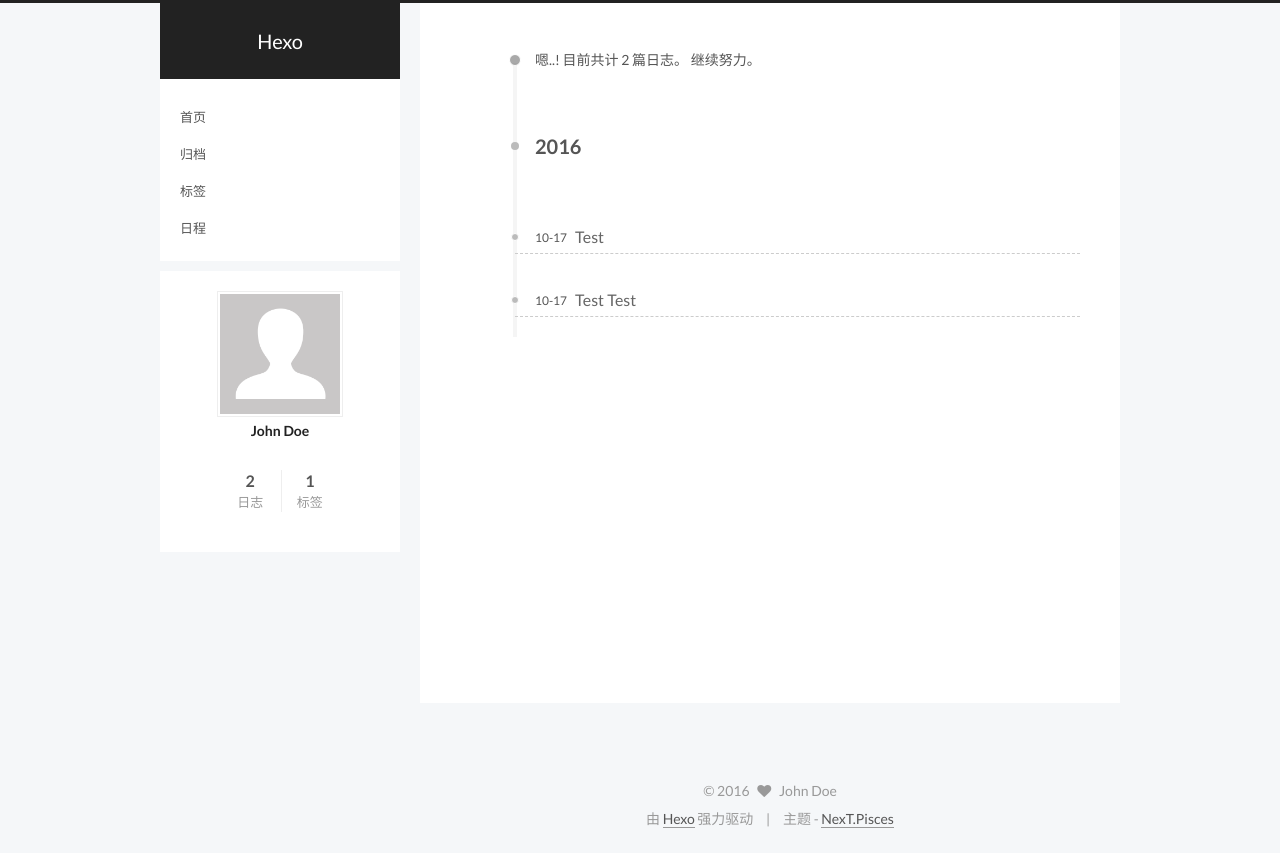
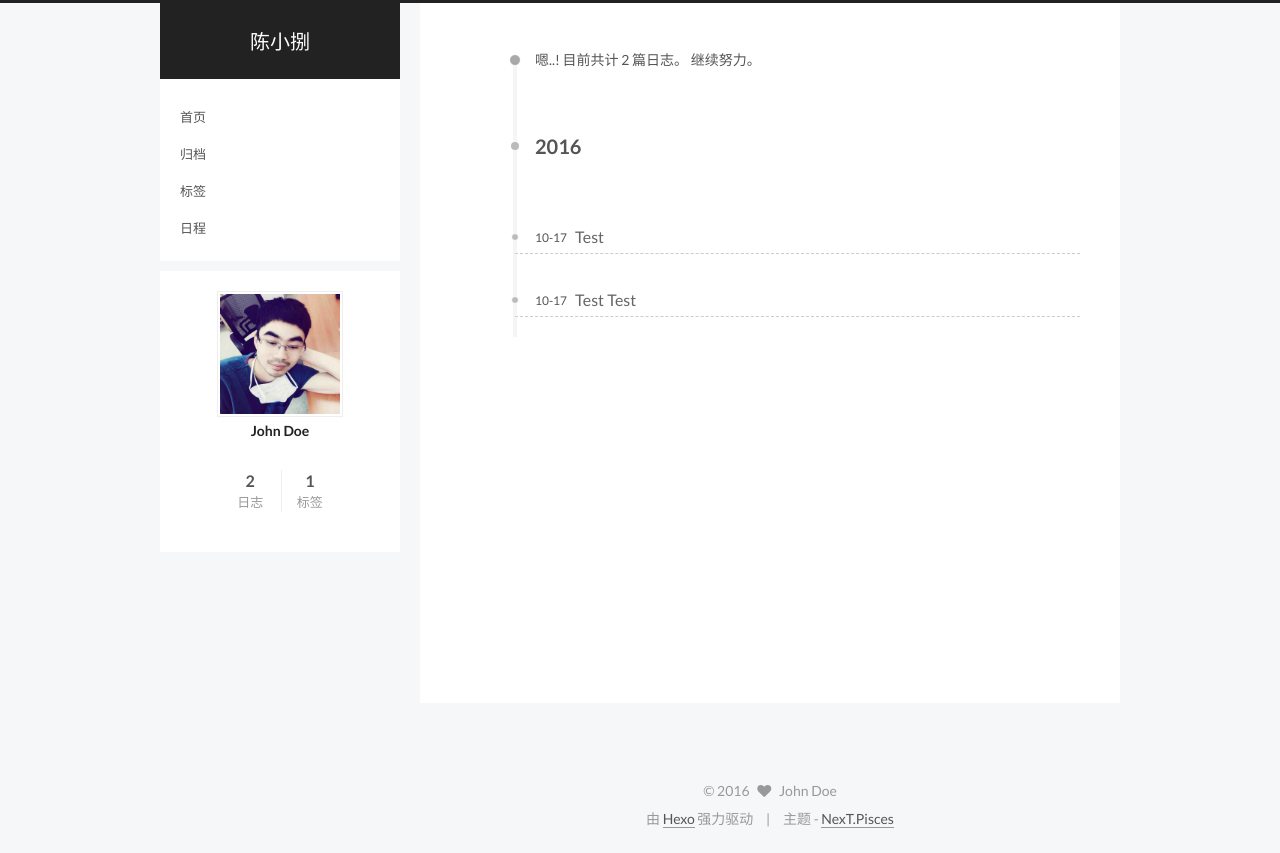
Before and after one commit to small8/small8.github.io, a plain HTML site: page archives/2016/10/index.html in a window 1280 px wide. Drawn offline with Linux system fonts and the light colour scheme.

Commit message:
Site updated: 2016-11-07 17:57:49

```diff
--- a/archives/2016/10/index.html
+++ b/archives/2016/10/index.html
@@ -85,11 +85,11 @@
 
 
 <meta property="og:type" content="website">
-<meta property="og:title" content="Hexo">
+<meta property="og:title" content="陈小捌">
 <meta property="og:url" content="http://yoursite.com/archives/2016/10/index.html">
-<meta property="og:site_name" content="Hexo">
+<meta property="og:site_name" content="陈小捌">
 <meta name="twitter:card" content="summary">
-<meta name="twitter:title" content="Hexo">
+<meta name="twitter:title" content="陈小捌">
 
 
 
@@ -113,7 +113,7 @@
   <link rel="canonical" href="http://yoursite.com/archives/2016/10/"/>
 
 
-  <title> 归档 | Hexo </title>
+  <title> 归档 | 陈小捌 </title>
 </head>
 
 <body itemscope itemtype="//schema.org/WebPage" lang="zh-Hans">
@@ -144,7 +144,7 @@
   <div class="custom-logo-site-title">
     <a href="/"  class="brand" rel="start">
       <span class="logo-line-before"><i></i></span>
-      <span class="site-title">Hexo</span>
+      <span class="site-title">陈小捌</span>
       <span class="logo-line-after"><i></i></span>
     </a>
   </div>
@@ -341,7 +341,7 @@
       <section class="site-overview sidebar-panel  sidebar-panel-active ">
         <div class="site-author motion-element" itemprop="author" itemscope itemtype="//schema.org/Person">
           <img class="site-author-image" itemprop="image"
-               src="/images/avatar.gif"
+               src="/uploads/avatar.png"
                alt="John Doe" />
           <p class="site-author-name" itemprop="name">John Doe</p>
           <p class="site-description motion-element" itemprop="description"></p>
--- a/css/main.css
+++ b/css/main.css
@@ -1564,7 +1564,7 @@ pre .javascript .function {
   width: 4px;
   height: 4px;
   border-radius: 50%;
-  background: #858f1f;
+  background: #ff81ed;
 }
 .links-of-blogroll {
   font-size: 13px;
```
Also changed, not shown: 2016/10/17/1/index.html (+4 -4 lines), 2016/10/17/hello-world/index.html (+4 -4 lines), archives/2016/index.html (+6 -6 lines), archives/index.html (+6 -6 lines), index.html (+6 -6 lines), tags/test/index.html (+6 -6 lines), uploads/avatar.png (added).
